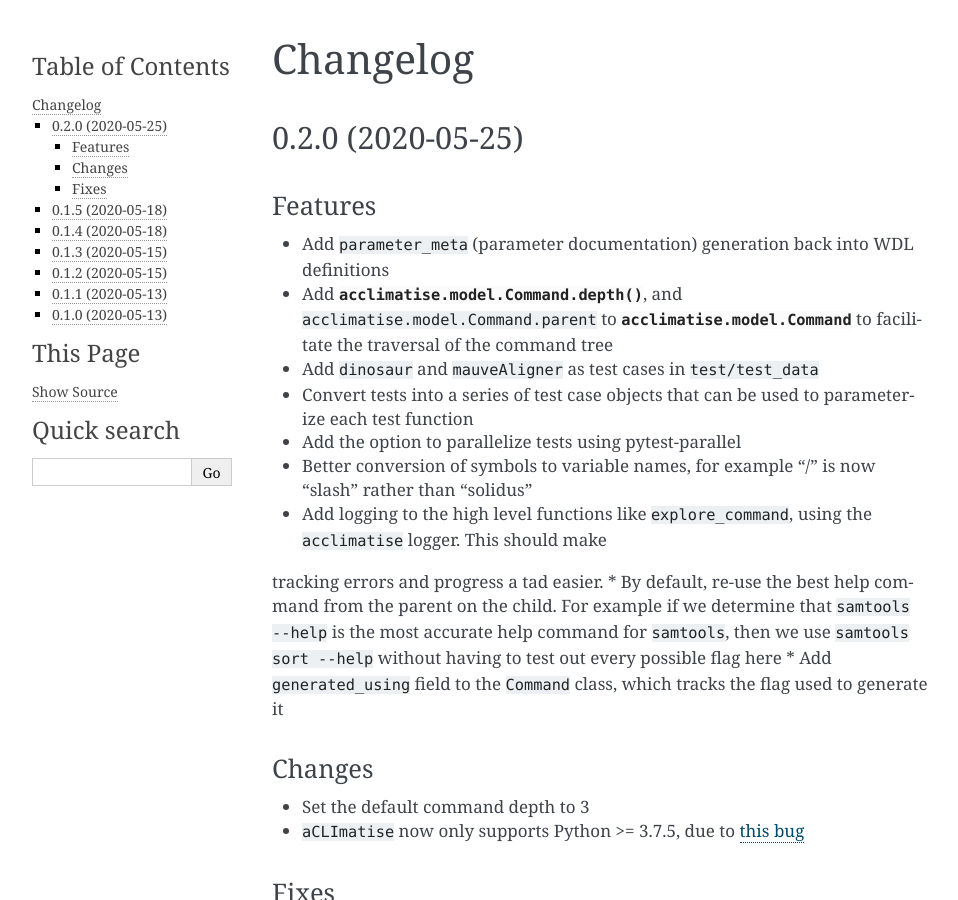
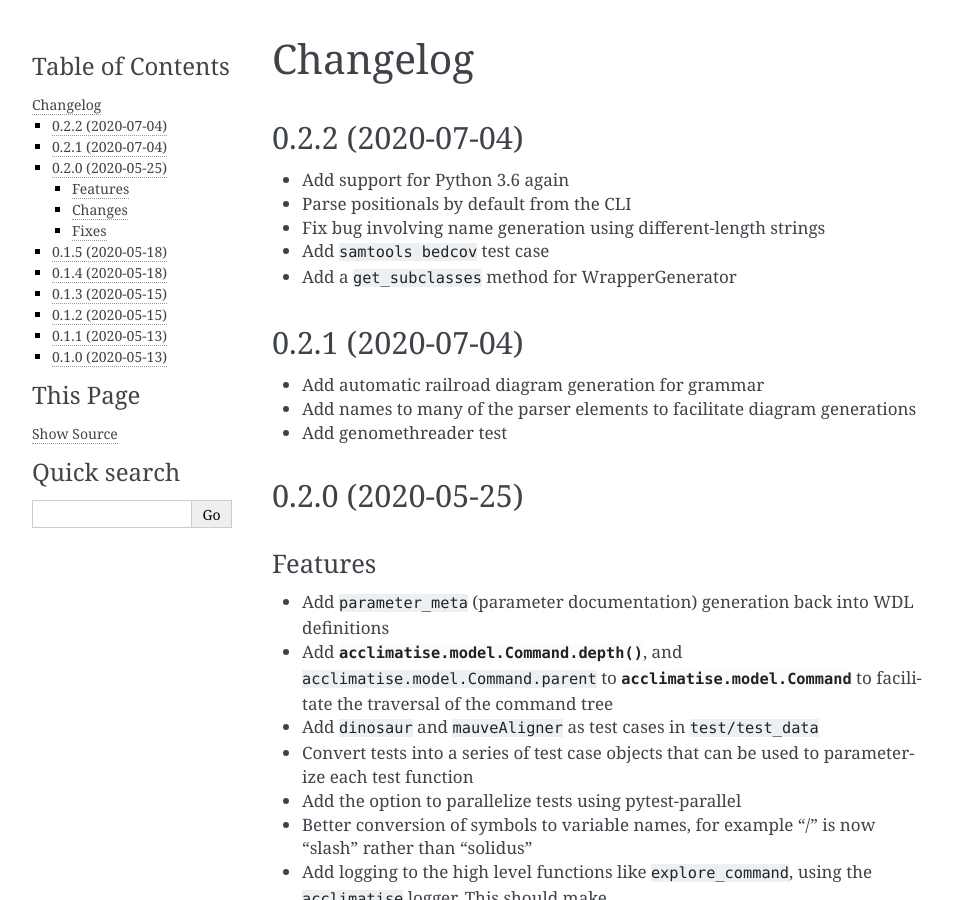
Before and after one commit to aCLImatise/CliHelpParser, a Sphinx documentation site: the page built from docs/changes.rst, in a window 1280 px wide and 900 px high. Shown: the whole window, without its empty margins (148-1106 px from the left). Built offline with Sphinx 7.4.7, drawn with Linux system fonts in a browser that asks for light colours; cross-references to code outside the pages are shown as plain code.

Commit message:
Update 0.2.x changelog

```diff
--- a/docs/changes.rst
+++ b/docs/changes.rst
@@ -1,5 +1,19 @@
 Changelog
 =========
+0.2.2 (2020-07-04)
+------------------
+* Add support for Python 3.6 again
+* Parse positionals by default from the CLI
+* Fix bug involving name generation using different-length strings
+* Add ``samtools bedcov`` test case
+* Add a ``get_subclasses`` method for WrapperGenerator
+
+0.2.1 (2020-07-04)
+------------------
+* Add automatic railroad diagram generation for grammar
+* Add names to many of the parser elements to facilitate diagram generations
+* Add genomethreader test
+
 0.2.0 (2020-05-25)
 ------------------
 Features
```
